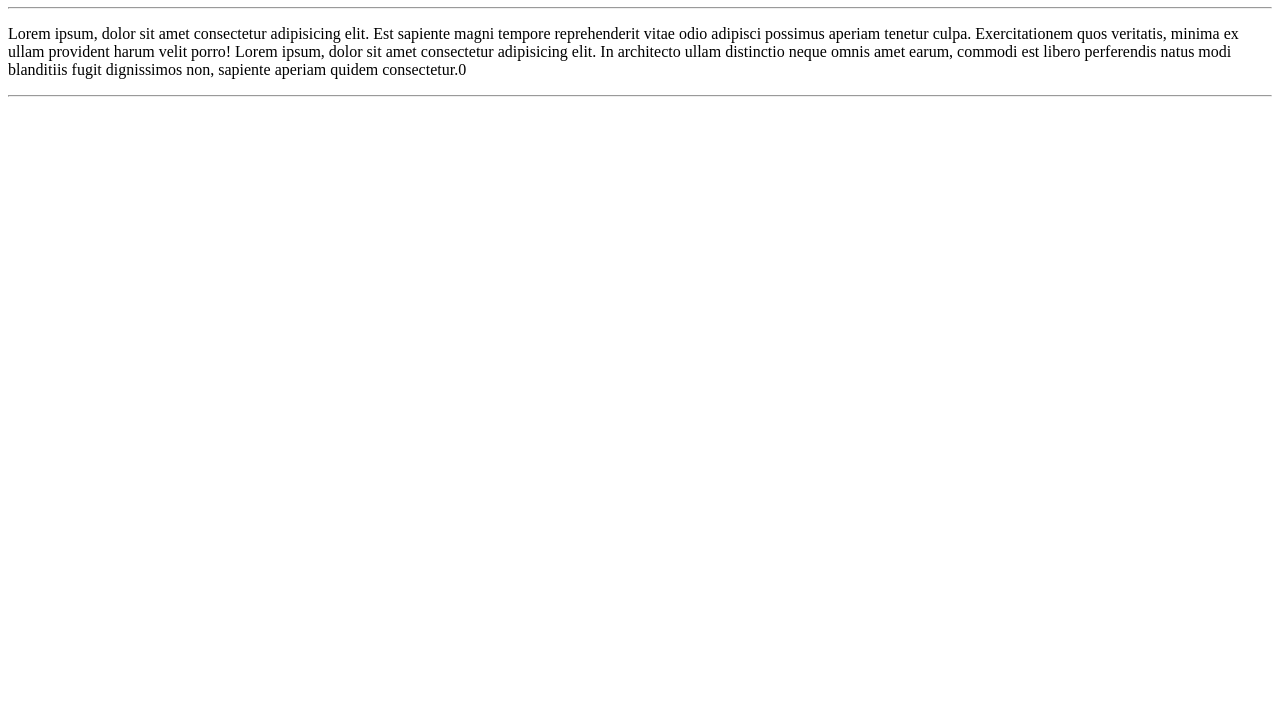
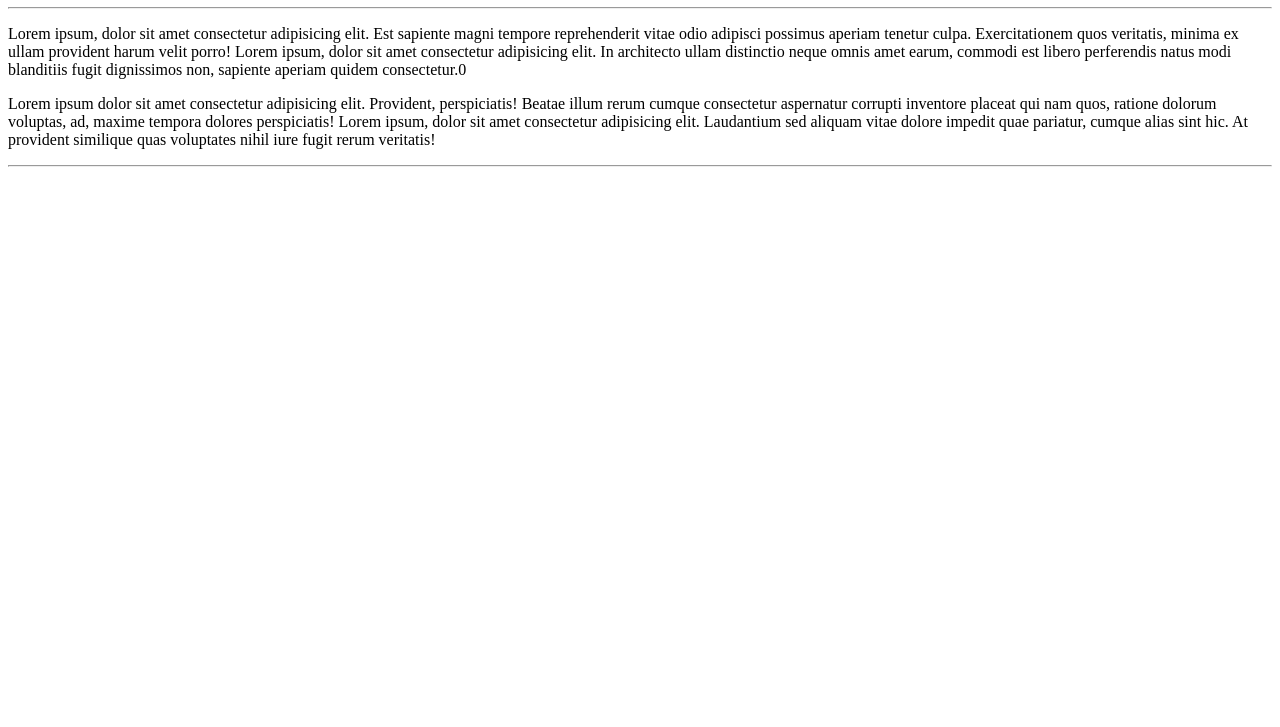
Before and after one commit to Gustavo-Oliveira-Gomes/Ola-Mundo, a plain HTML site: page site-exemplo/index.html in a window 1280 px wide. Shown: the part 73-800 px from the top of the page. Drawn offline with Linux system fonts and the light colour scheme.

Commit message:
adição de paragrafo

```diff
--- a/site-exemplo/index.html
+++ b/site-exemplo/index.html
@@ -9,6 +9,7 @@
     <h1>Olá, Mundo!!</h1>
     <hr>
     <p>Lorem ipsum, dolor sit amet consectetur adipisicing elit. Est sapiente magni tempore reprehenderit vitae odio adipisci possimus aperiam tenetur culpa. Exercitationem quos veritatis, minima ex ullam provident harum velit porro! Lorem ipsum, dolor sit amet consectetur adipisicing elit. In architecto ullam distinctio neque omnis amet earum, commodi est libero perferendis natus modi blanditiis fugit dignissimos non, sapiente aperiam quidem consectetur.0</p>
+    <p>Lorem ipsum dolor sit amet consectetur adipisicing elit. Provident, perspiciatis! Beatae illum rerum cumque consectetur aspernatur corrupti inventore placeat qui nam quos, ratione dolorum voluptas, ad, maxime tempora dolores perspiciatis! Lorem ipsum, dolor sit amet consectetur adipisicing elit. Laudantium sed aliquam vitae dolore impedit quae pariatur, cumque alias sint hic. At provident similique quas voluptates nihil iure fugit rerum veritatis!</p>
     <hr>
 </body>
 </html>
```
